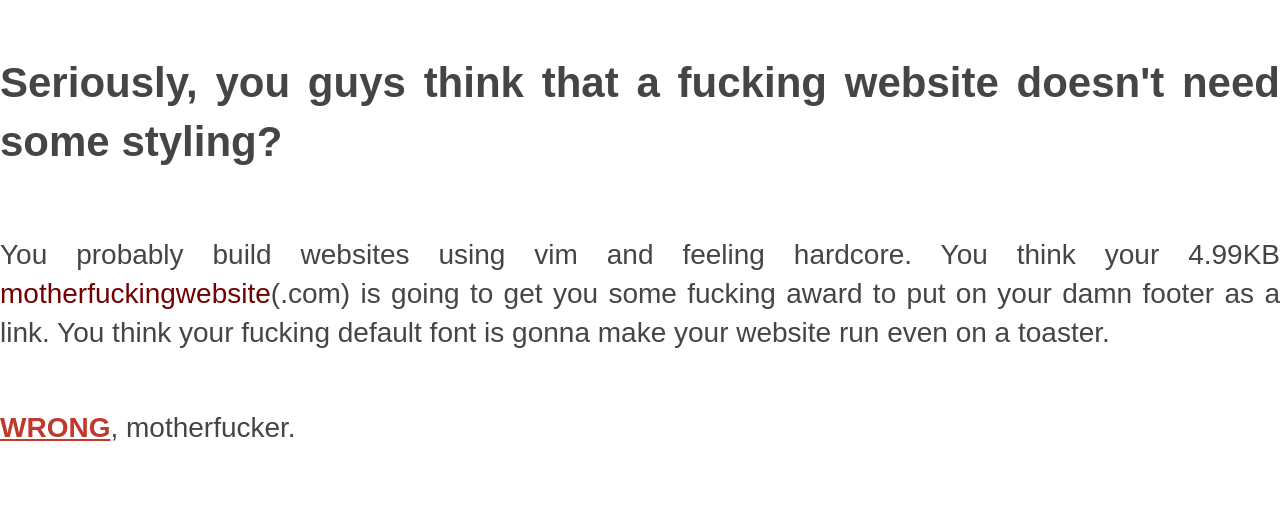
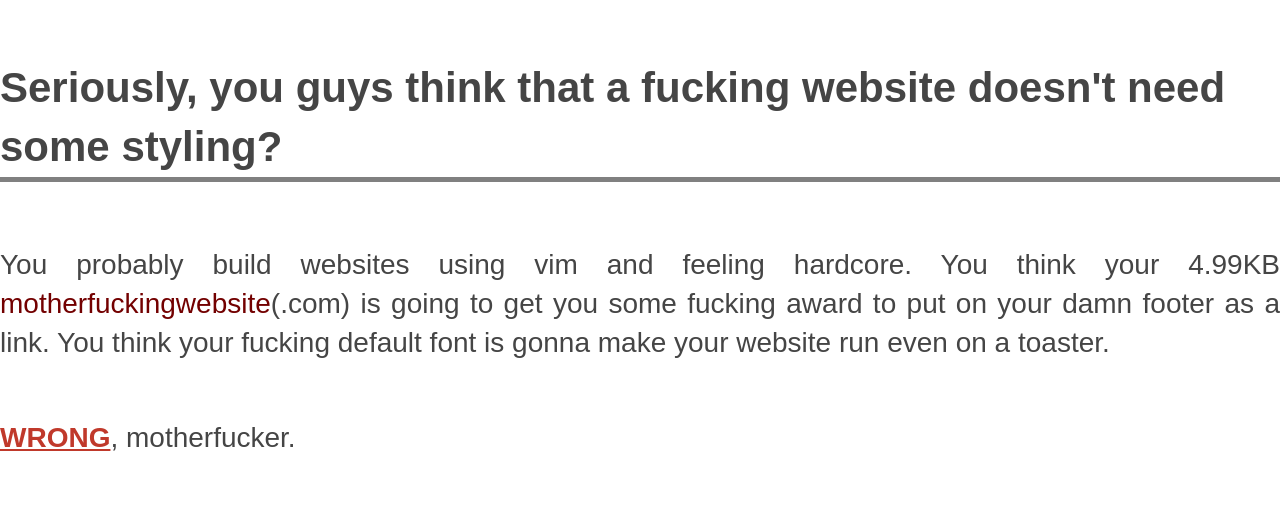
Before and after one commit to Victorq10/trojanda-book-reader, an Electron app: page assets/the-best-page/content.html in a window 1280 px wide. Shown: the part 173-681 px from the top of the page. Drawn offline with Linux system fonts and the light colour scheme.

Commit message:
Aligh header left

```diff
--- a/assets/style.css
+++ b/assets/style.css
@@ -72,6 +72,29 @@ html, html body {
     max-width: initial;
 }
 
+h1, h2, h3, h4, h5, h6 {
+    text-align: left;
+    border-bottom: 5px solid gray;
+}
+/*
+§ — &sect; Section sign
+¶ — &para; Pilcrow (paragraph mark, paragraph sign, paraph, alinea)
+ */
+/*
+h1::before { content: 'H1. '; text-align: right; color: gray; }
+h2::before { content: 'H2. '; text-align: right; color: gray; }
+h3::before { content: 'H3. '; text-align: right; color: gray; }
+h4::before { content: 'H4. '; text-align: right; color: gray; }
+h5::before { content: 'H5. '; text-align: right; color: gray; }
+h6::before { content: 'H6. '; text-align: right; color: gray; }
+ */
+
+/* h1::after, h2::after, h3::after, h4::after, h5::after, h6::after {
+    content: ' ¶';
+    text-align: right;
+    color: gray;
+}
+ */
 a {
     text-decoration: none;
 }
```
